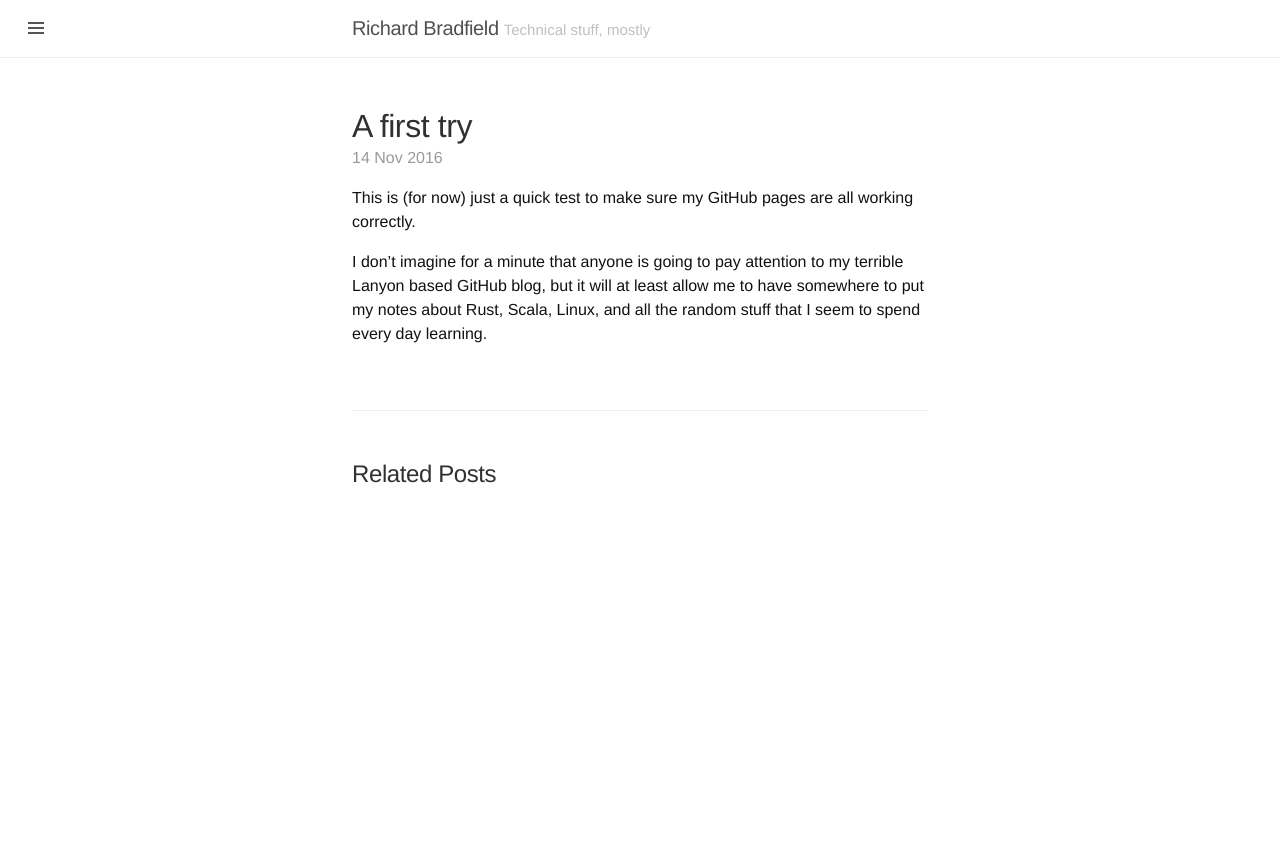
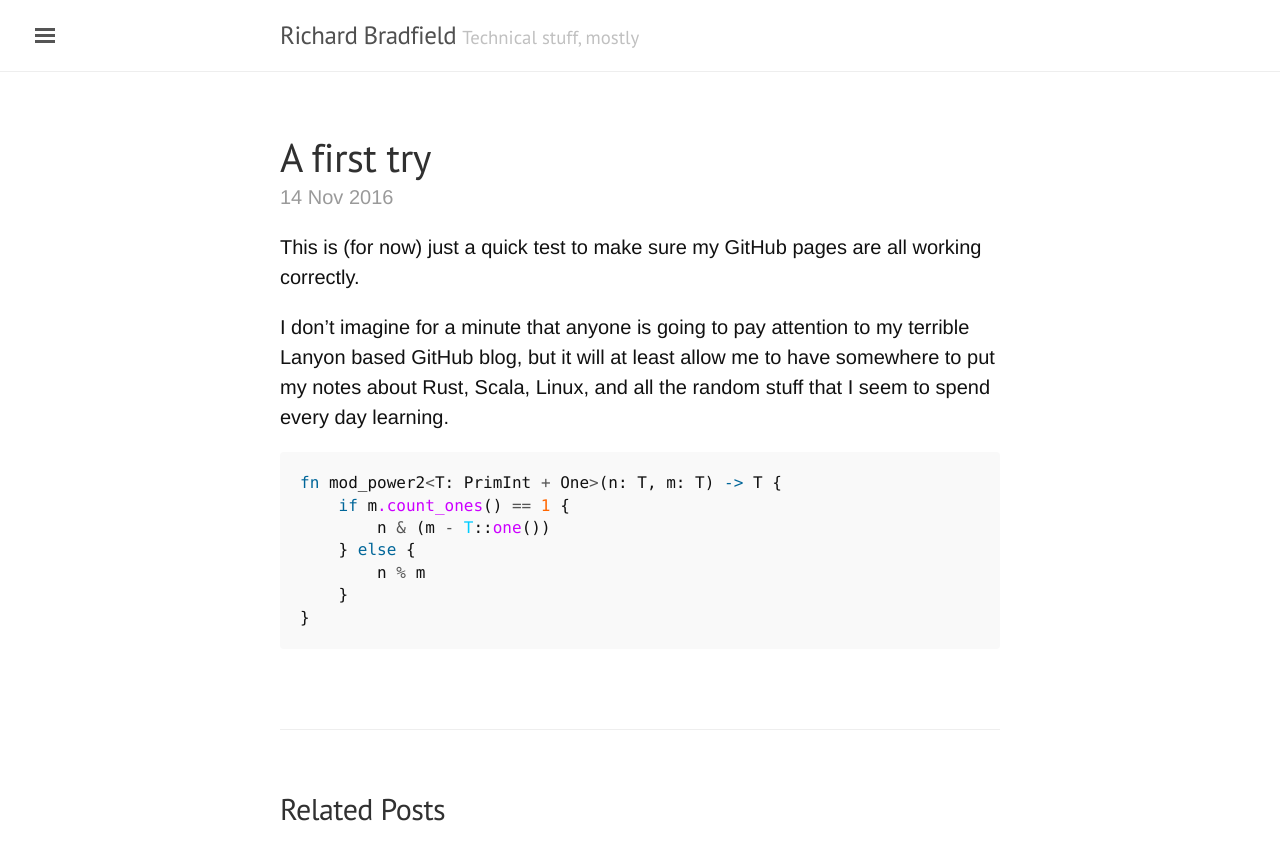
Before and after one commit to bradfier/bradfier.github.io, a Jekyll site: the page built from _posts/2016-11-14-first-try.md, in a window 1280 px wide. Shown: the top 860 px of the page. Built offline with Jekyll 4.4.1, drawn with Linux system fonts in a browser that asks for light colours.

Commit message:
CSS Fixes and trying out syntax highlighting

````diff
--- a/_posts/2016-11-14-first-try.md
+++ b/_posts/2016-11-14-first-try.md
@@ -9,3 +9,13 @@ I don't imagine for a minute that anyone is going to pay attention to
 my terrible Lanyon based GitHub blog, but it will at least allow me
 to have somewhere to put my notes about Rust, Scala, Linux, and all the random
 stuff that I seem to spend every day learning.
+
+```rust
+fn mod_power2<T: PrimInt + One>(n: T, m: T) -> T {
+    if m.count_ones() == 1 {
+        n & (m - T::one())
+    } else {
+        n % m
+    }
+}
+```
--- a/public/css/lanyon.css
+++ b/public/css/lanyon.css
@@ -42,13 +42,13 @@ body {
 
 html {
 	font-family: Helvetica, Arial, sans-serif;
-	font-size: 16px;
+	font-size: 20px;
 	font-weight: 300;
 	color: #111;
 }
 
 h1, h2, h3, h4, h5, h6 {
-  font-family: Helvetica, Arial, sans-serif;
+  font-family: "PT Sans", Helvetica, Arial, sans-serif;
   font-weight: 400;
   color: #313131;
   letter-spacing: -.025rem;
@@ -152,7 +152,7 @@ h1, h2, h3, h4, h5, h6 {
   visibility: hidden;
   overflow-y: auto;
   font-family: "PT Sans", Helvetica, Arial, sans-serif;
-  font-size: 15px; /* 15px */
+  font-size: 1.0rem; /* 15px */
   color: rgba(255,255,255,.6);
   background-color: #202020;
   -webkit-transition: all .3s ease-in-out;
@@ -160,7 +160,7 @@ h1, h2, h3, h4, h5, h6 {
 }
 @media (min-width: 30em) {
   .sidebar {
-    font-size: .75rem; /* 14px */
+    font-size: 1.0rem; /* 14px */
   }
 }
 
````
